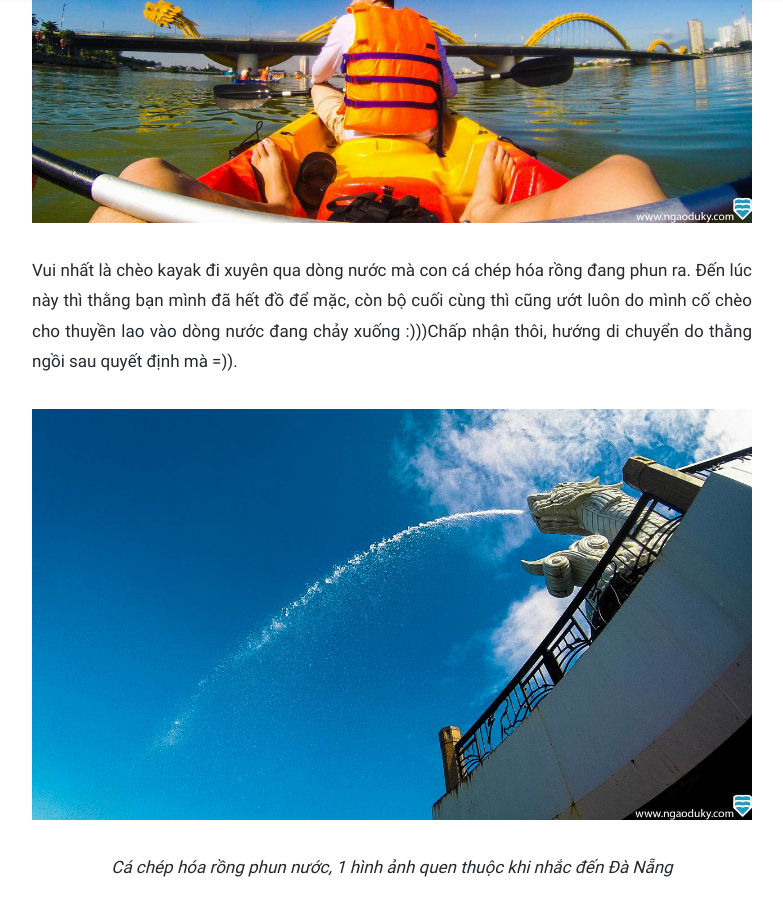
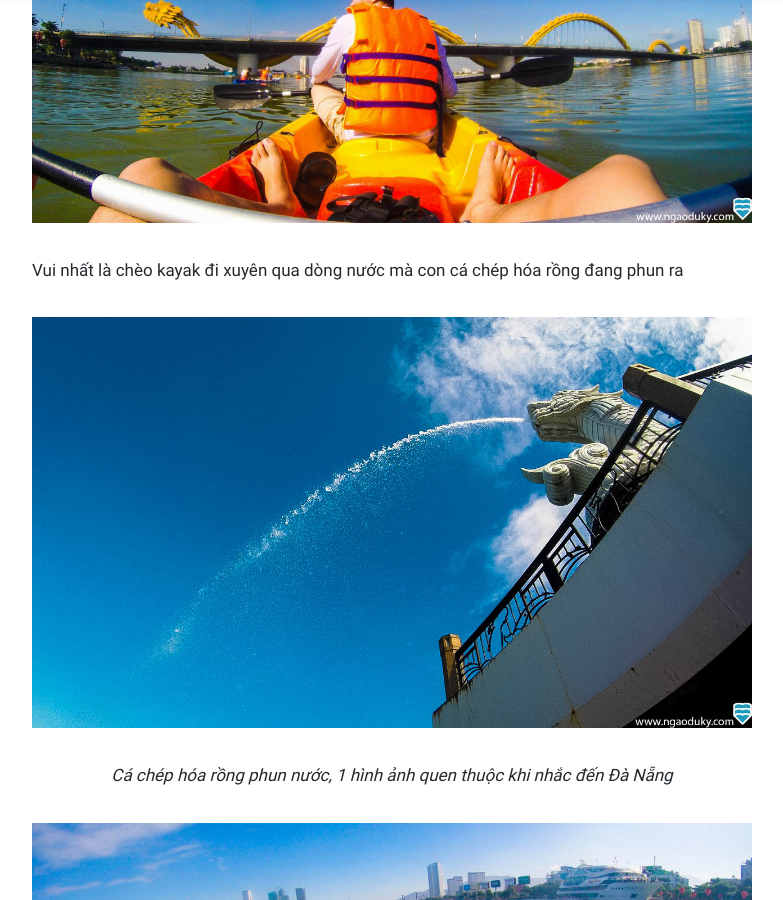
Before and after one commit to dendosg/dendosg.github.io, a Jekyll site: the page built from _posts/2017-03-13-cheo-thuyen-kayak-tren-song-han.md, in a window 1280 px wide and 900 px high, scrolled down 5466 px. Shown: the whole window, without its empty margins (248-1031 px from the left). Built offline with Jekyll 4.4.1, drawn with Linux system fonts in a browser that asks for light colours; nearby versions of some CDN libraries; a style sheet for code colours, icons or effects is not loaded.

Commit message:
Update 2017-03-13-cheo-thuyen-kayak-tren-song-han.md

```diff
--- a/_posts/2017-03-13-cheo-thuyen-kayak-tren-song-han.md
+++ b/_posts/2017-03-13-cheo-thuyen-kayak-tren-song-han.md
@@ -48,7 +48,7 @@ Khác với hôm qua là đứng trên A La Carte nhìn xuống, thì hôm nay l
 
 ![chèo kayak trên sông Hàn](https://dendosg.github.io/assets/img/upload/2017/03/G0143243.jpg)
 
-Vui nhất là chèo kayak đi xuyên qua dòng nước mà con cá chép hóa rồng đang phun ra. Đến lúc này thì thằng bạn mình đã hết đồ để mặc, còn bộ cuối cùng thì cũng ướt luôn do mình cố chèo cho thuyền lao vào dòng nước đang chảy xuống :)))Chấp nhận thôi, hướng di chuyển do thằng ngồi sau quyết định mà =)).
+Vui nhất là chèo kayak đi xuyên qua dòng nước mà con cá chép hóa rồng đang phun ra
 
 ![chèo kayak trên sông Hàn](https://dendosg.github.io/assets/img/upload/2017/03/G0133227.jpg)
 
```
